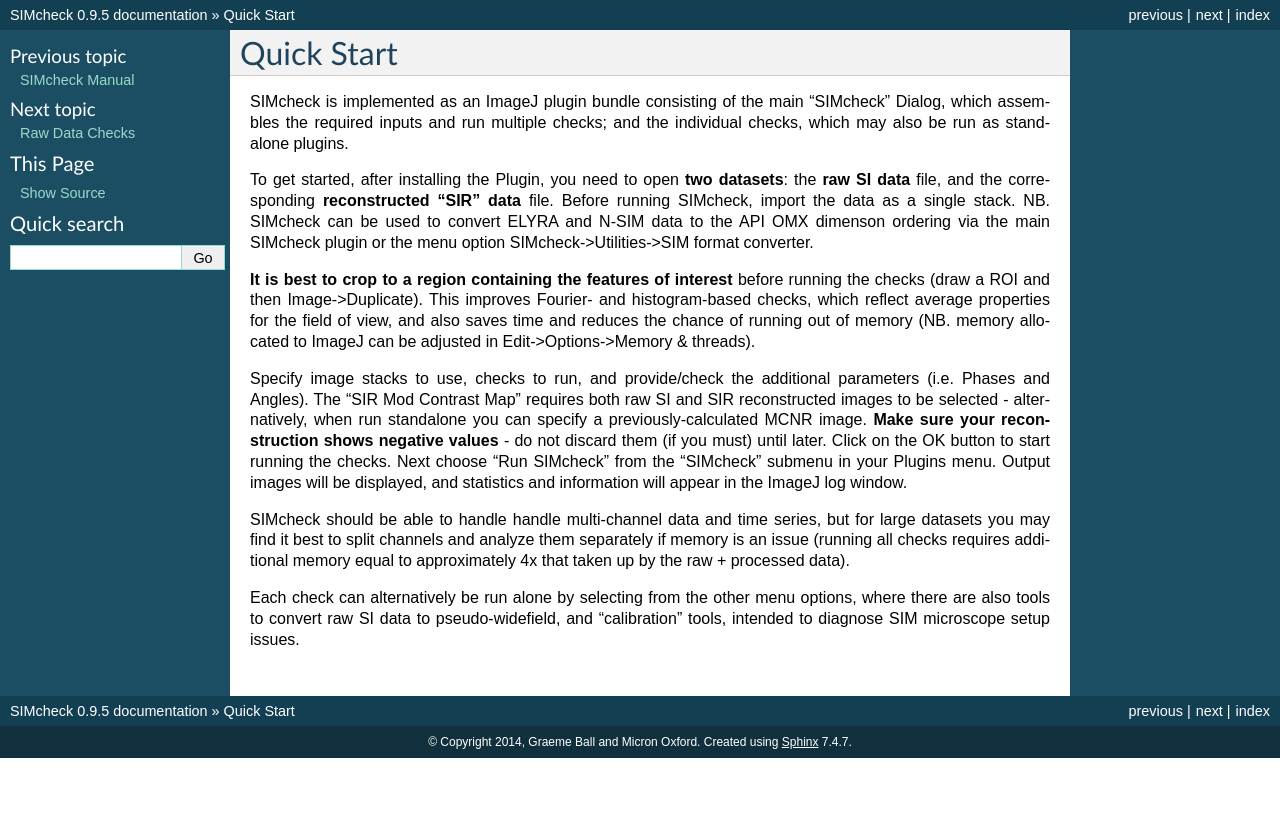
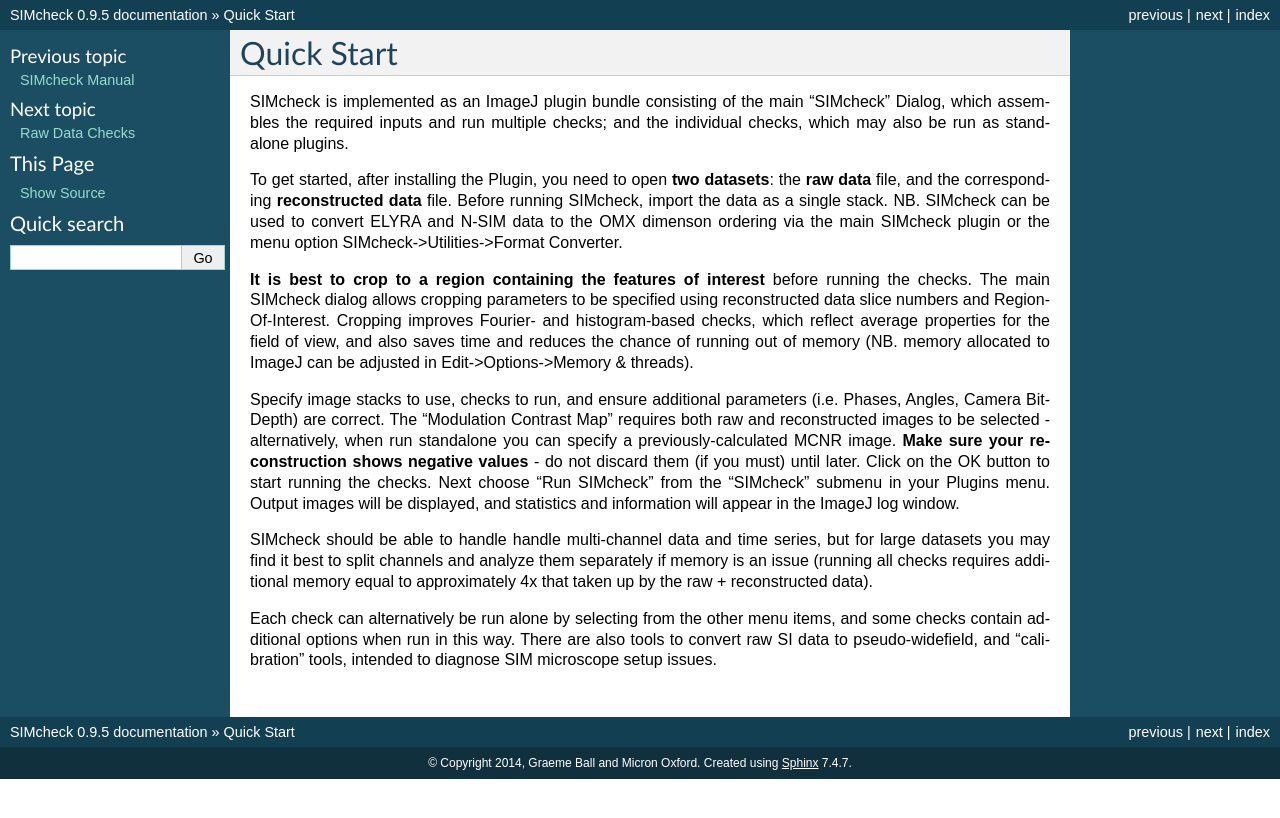
Before and after one commit to MicronOxford/SIMcheck_Manual, a Sphinx documentation site: the page built from source/quickstart.rst, in a window 1280 px wide. Shown: the top 818 px of the page. Built offline with Sphinx 7.4.7, drawn with Linux system fonts in a browser that asks for light colours.

Commit message:
update quickstart

```diff
--- a/source/quickstart.rst
+++ b/source/quickstart.rst
@@ -6,24 +6,25 @@
 checks; and the individual checks, which may also be run as stand-alone plugins.
 
 To get started, after installing the Plugin, you need to open **two
-datasets**: the **raw SI data** file, and the corresponding **reconstructed
-"SIR" data** file. Before running SIMcheck, import the data as a single stack.
-NB. SIMcheck can be used to convert ELYRA and N-SIM data to the API OMX
+datasets**: the **raw data** file, and the corresponding **reconstructed
+data** file. Before running SIMcheck, import the data as a single stack.
+NB. SIMcheck can be used to convert ELYRA and N-SIM data to the OMX
 dimenson ordering via the main SIMcheck plugin or the menu option
-SIMcheck->Utilities->SIM format converter.
+SIMcheck->Utilities->Format Converter.
 
 **It is best to crop to a region containing the features of interest**
-before running the checks (draw a ROI and then Image->Duplicate). This
-improves Fourier- and histogram-based checks, which reflect average
+before running the checks. The main SIMcheck dialog allows cropping parameters
+to be specified using reconstructed data slice numbers and Region-Of-Interest.
+Cropping improves Fourier- and histogram-based checks, which reflect average
 properties for the field of view, and also saves time and reduces the
 chance of running out of memory (NB. memory allocated to ImageJ can be
 adjusted in Edit->Options->Memory & threads).
 
-Specify image stacks to use, checks to run, and provide/check the
-additional parameters (i.e. Phases and Angles). The "SIR Mod Contrast Map"
-requires both raw SI and SIR reconstructed images to be selected -
-alternatively, when run standalone you can specify a previously-calculated
-MCNR image. **Make sure your reconstruction shows negative values** - do not
+Specify image stacks to use, checks to run, and ensure additional parameters
+(i.e. Phases, Angles, Camera Bit-Depth) are correct. The "Modulation Contrast
+Map" requires both raw and reconstructed images to be selected - alternatively,
+when run standalone you can specify a previously-calculated MCNR image.
+**Make sure your reconstruction shows negative values** - do not
 discard them (if you must) until later. Click on the OK button to start
 running the checks. Next choose "Run SIMcheck" from the "SIMcheck" submenu
 in your Plugins menu. Output images will be displayed, and statistics and
@@ -33,9 +34,9 @@
 series, but for large datasets you may find it best to split channels
 and analyze them separately if memory is an issue (running all checks
 requires additional memory equal to approximately 4x that taken up by
-the raw + processed data).
+the raw + reconstructed data).
 
 Each check can alternatively be run alone by selecting from the other
-menu options, where there are also tools to convert raw SI data to
-pseudo-widefield, and "calibration" tools, intended to diagnose
-SIM microscope setup issues.
+menu items, and some checks contain additional options when run in this way.
+There are also tools to convert raw SI data to pseudo-widefield, and
+"calibration" tools, intended to diagnose SIM microscope setup issues.
```
